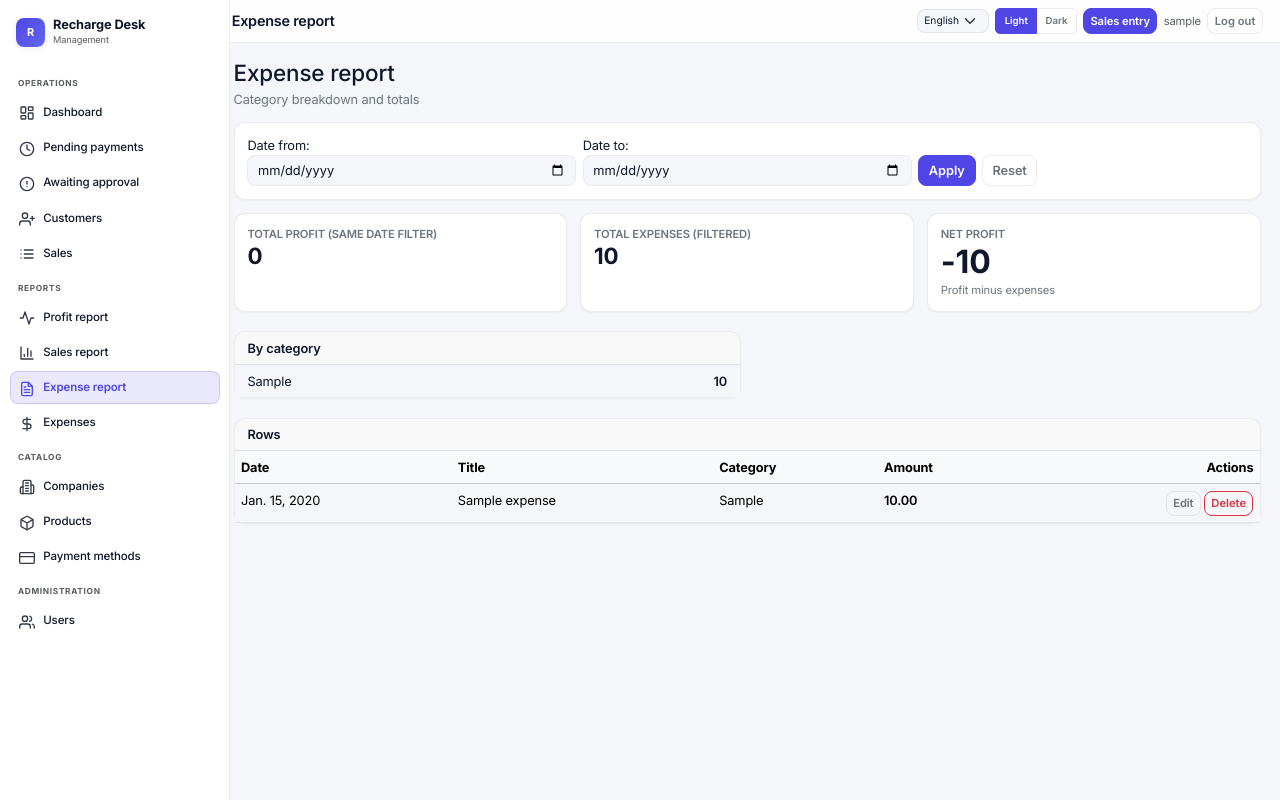
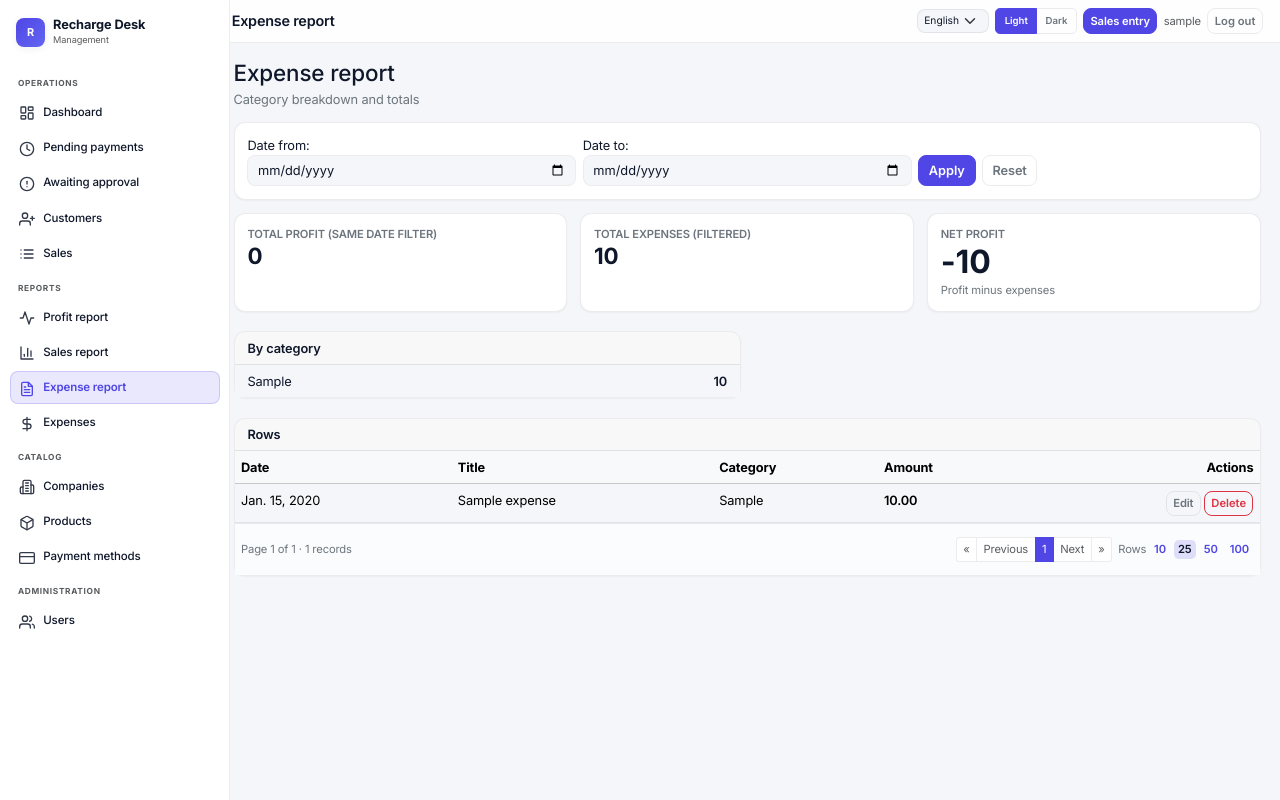
Before and after one commit to nobodycp/recharge-desk, a Django app: page /management/reports/expenses/ in a window 1280 px wide. Run offline with Django 4.2, Linux system fonts and the light colour scheme; a user stored in the database is signed in; tables that the repository leaves empty hold one stand-in row (values such as "Sample post"); some libraries are stand-ins or nearby versions.

Commit message:
perf(expenses): paginate expense_report detail rows
The report view used to push qs.order_by('-date') unbounded into the
template. With years of expenses this would balloon page weight and
memory. Aggregates (total, by_category_rows, profit_total,
net_profit) are still computed on the full filtered queryset, so all
KPIs above the table stay accurate; only the per-row table is
paginated using the existing core.pagination.paginate_request.

Made-with: Cursor

```diff
--- a/expenses/views.py
+++ b/expenses/views.py
@@ -130,12 +130,17 @@ def expense_report(request):
     profit_total = profit_qs.aggregate(s=Sum("profit_snapshot"))["s"] or 0
     net_profit = profit_total - total
 
+    page_obj = paginate_request(request, qs.order_by("-date"))
     return render(
         request,
         "expenses/expense_report.html",
         {
             "form": form,
-            "expenses": qs.order_by("-date"),
+            # Detail rows are paginated; aggregates above (total, by_cat, etc.)
+            # were computed on the full filtered queryset, so they remain
+            # accurate regardless of which page is shown.
+            "expenses": page_obj,
+            "page_obj": page_obj,
             "total": total,
             "by_category_rows": by_category_rows,
             "profit_total": profit_total,
--- a/templates/expenses/expense_report.html
+++ b/templates/expenses/expense_report.html
@@ -97,5 +97,6 @@
       </tbody>
     </table>
   </div>
+  {% include "partials/pagination.html" with page_obj=page_obj %}
 </div>
 {% endblock %}
```
